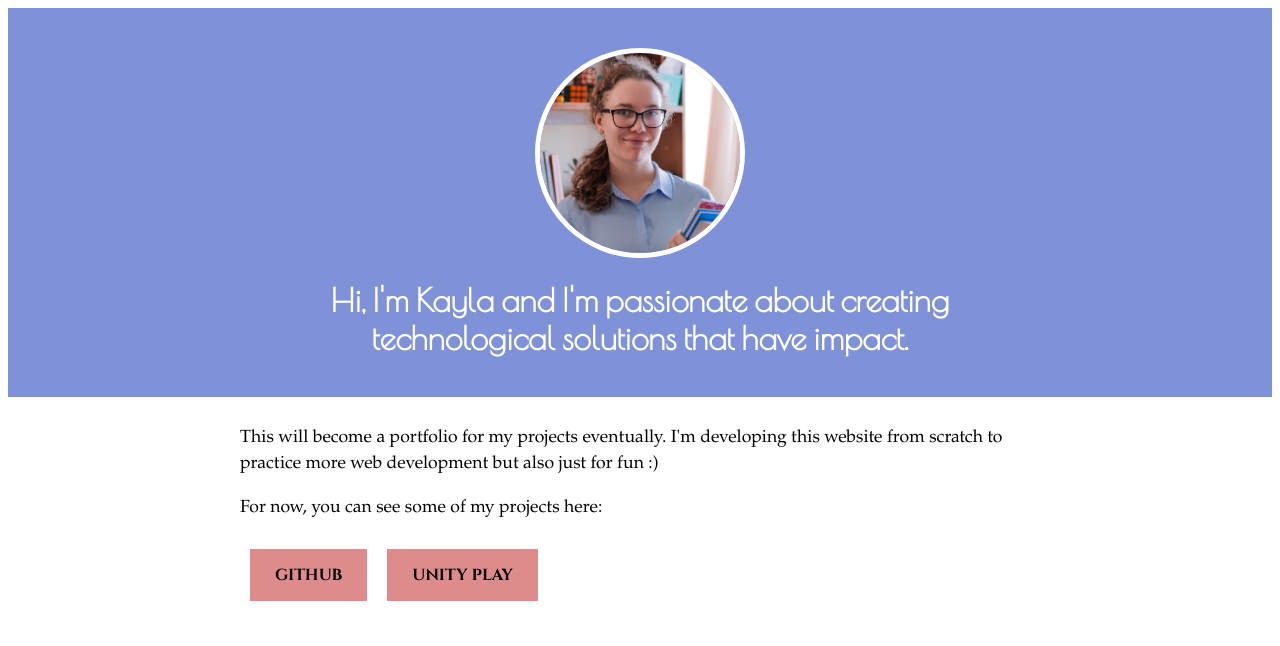
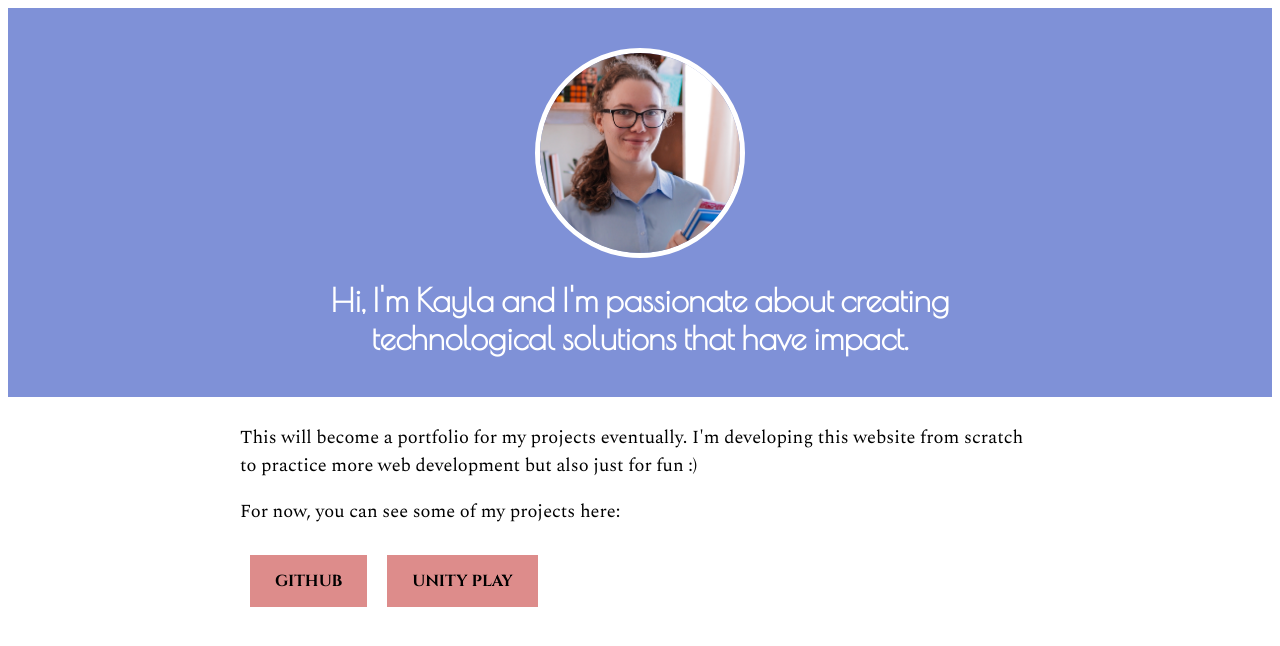
Before and after one commit to kaylamoorcroft/kaylamoorcroft.github.io, a plain HTML site: page index.html in a window 1280 px wide. Drawn offline with nearby package versions, Linux system fonts and the light colour scheme.

Commit message:
changed font to spectral

```diff
--- a/styles.css
+++ b/styles.css
@@ -1,11 +1,13 @@
 @import url('https://fonts.googleapis.com/css2?family=Cinzel:wght@400..900&family=Cormorant+Garamond:ital,wght@0,300;0,400;0,700;1,300;1,400;1,700&family=Poiret+One&display=swap');
+@import url('https://fonts.googleapis.com/css2?family=Spectral:ital,wght@0,200;0,300;0,400;0,500;0,600;0,700;0,800;1,200;1,300;1,400;1,500;1,600;1,700;1,800&display=swap');
 :root {
     --violet: #7F91D7;
     --peach: #DD8C8B;
 }
 body {
     color: black;
-    font-family: Garamond, Cambria, Cochin, Georgia, Times, 'Times New Roman', serif;
+    font-family: Spectral, Garamond, Cambria, Cochin, Georgia, Times, 'Times New Roman', serif;
+    font-weight: 300;
 }
 header {
     padding: 30px 0px;
@@ -24,7 +26,7 @@ h1 {
     max-width: 800px;
 }
 p {
-    font-size: 110%;
+    font-size: 1.15em;
     line-height: 1.5;
 }
 .intro {
```
